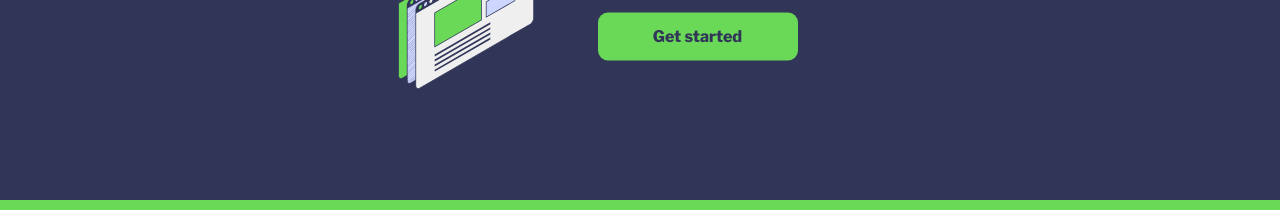
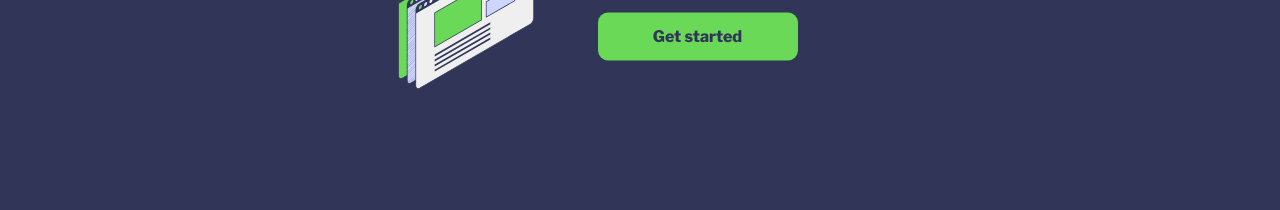
Before and after one commit to lancechincodes/elevator, a Django app: page / in a window 1280 px wide. Shown: the part 590-800 px from the top of the page. Run offline with Django 4.2, Linux system fonts and the light colour scheme; some libraries are stand-ins or nearby versions.

Commit message:
Remove green line on bottom from home

```diff
--- a/main_app/static/styles/home.css
+++ b/main_app/static/styles/home.css
@@ -113,14 +113,14 @@
     color: #313659;
     margin: 15px;
 }
-
+/*
 .bottom-stripe {
     width: 100%;
     background-color: #69D957;
     position: absolute;
     bottom: 0;
     height: 10px;
-}
+} */
 
 @media screen and (min-width: 750px) {
     .mobile {
--- a/main_app/templates/home.html
+++ b/main_app/templates/home.html
@@ -104,6 +104,6 @@
         </a>
     </div>
 
-    <div class="bottom-stripe"></div>
+    <!-- <div class="bottom-stripe"></div> -->
 </div>
 {% endblock %}
```
